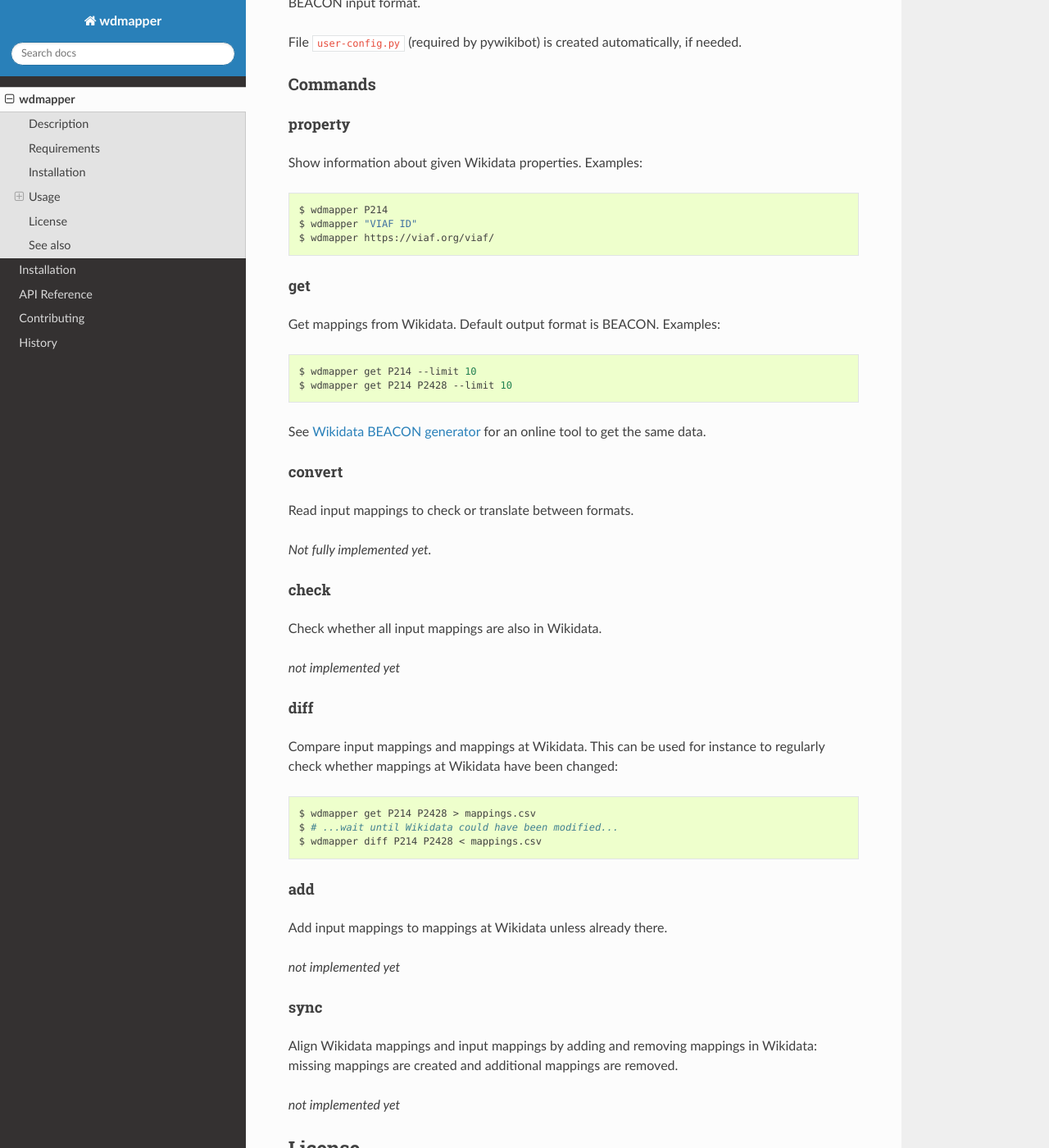
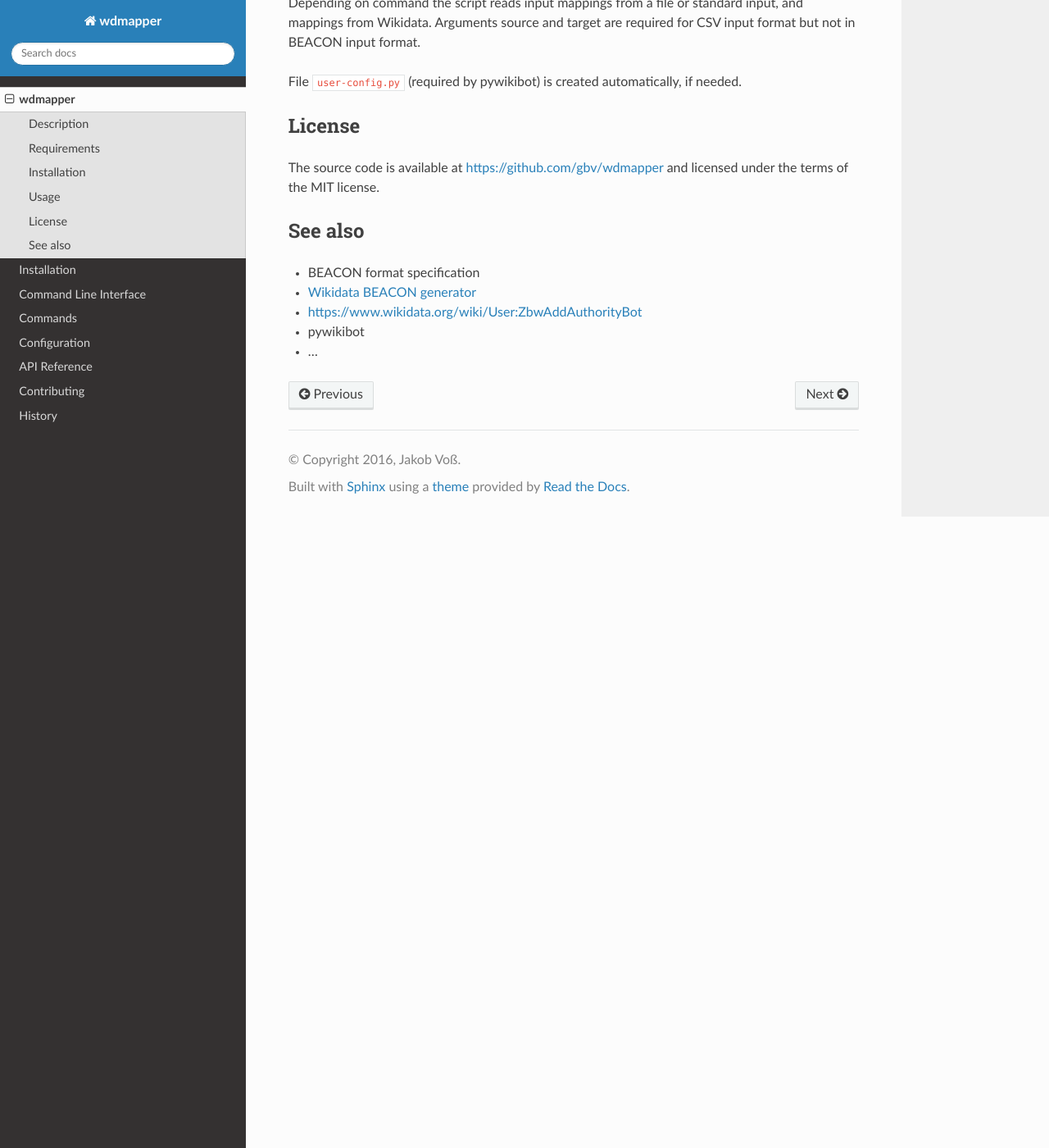
Before and after one commit to gbv/wdmapper, a Sphinx documentation site: the page built from docs/readme.rst, in a window 1280 px wide and 1400 px high, scrolled down 1027 px. Shown: the whole window at 82% size. Built offline with Sphinx 7.4.7 and the Read the Docs theme 2.0.0, drawn with Linux system fonts in a browser that asks for light colours; the version number could not be read and is left out; some of the changed text lies outside the part shown.

```diff
--- a/CHANGELOG.rst
+++ b/CHANGELOG.rst
@@ -1,11 +1,11 @@
 History
 =======
 
-0.0.? (next release)
+0.0.3 (2016-12-23)
 --------------------
 -  Rename command echo to convert
 -  Use command convert by default
--  More Unicode encoding solutions
+-  Fix and extend input/output from stdin/stdout and files
 
 0.0.2 (2016-12-20)
 ------------------
--- a/README.rst
+++ b/README.rst
@@ -61,76 +63,6 @@
 File ``user-config.py`` (required by pywikibot) is created
 automatically, if needed.
 
-Commands
-~~~~~~~~
-
-property
-^^^^^^^^
-
-Show information about given Wikidata properties. Examples:
-
-.. code:: shell
-
-    $ wdmapper P214
-    $ wdmapper "VIAF ID"
-    $ wdmapper https://viaf.org/viaf/
-
-get
-^^^
-
-Get mappings from Wikidata. Default output format is BEACON. Examples:
-
-.. code:: shell
-
-    $ wdmapper get P214 --limit 10
-    $ wdmapper get P214 P2428 --limit 10
-
-See `Wikidata BEACON
-generator <https://tools.wmflabs.org/wikidata-todo/beacon.php>`__ for an
-online tool to get the same data.
-
-convert
-^^^^^^^
-
-Read input mappings to check or translate between formats.
-
-*Not fully implemented yet.*
-
-check
-^^^^^
-
-Check whether all input mappings are also in Wikidata.
-
-*not implemented yet*
-
-diff
-^^^^
-
-Compare input mappings and mappings at Wikidata. This can be used for
-instance to regularly check whether mappings at Wikidata have been
-changed:
-
-.. code:: shell
-
-    $ wdmapper get P214 P2428 > mappings.csv
-    $ # ...wait until Wikidata could have been modified...
-    $ wdmapper diff P214 P2428 < mappings.csv
-
-add
-^^^
-
-Add input mappings to mappings at Wikidata unless already there.
-
-*not implemented yet*
-
-sync
-^^^^
-
-Align Wikidata mappings and input mappings by adding and removing
-mappings in Wikidata: missing mappings are created and additional
-mappings are removed.
-
-*not implemented yet*
 
 License
 -------
@@ -144,5 +76,6 @@
 -  BEACON format specification
 -  `Wikidata BEACON
    generator <https://tools.wmflabs.org/wikidata-todo/beacon.php>`__
+-  https://www.wikidata.org/wiki/User:ZbwAddAuthorityBot
 -  pywikibot
 -  ...
--- a/docs/index.rst
+++ b/docs/index.rst
@@ -8,6 +8,9 @@
 
    readme
    installation
+   cli
+   commands
+   configuration
    api
    contributing
    changelog
```
Also changed, not shown: other parts of README.rst (+2 -0 lines), conftest.py (+26 -0 lines), docs/cli.rst (added, +11 -0 lines), docs/commands.rst (added, +75 -0 lines), docs/configuration.rst (added, +27 -0 lines), 6 other files.
